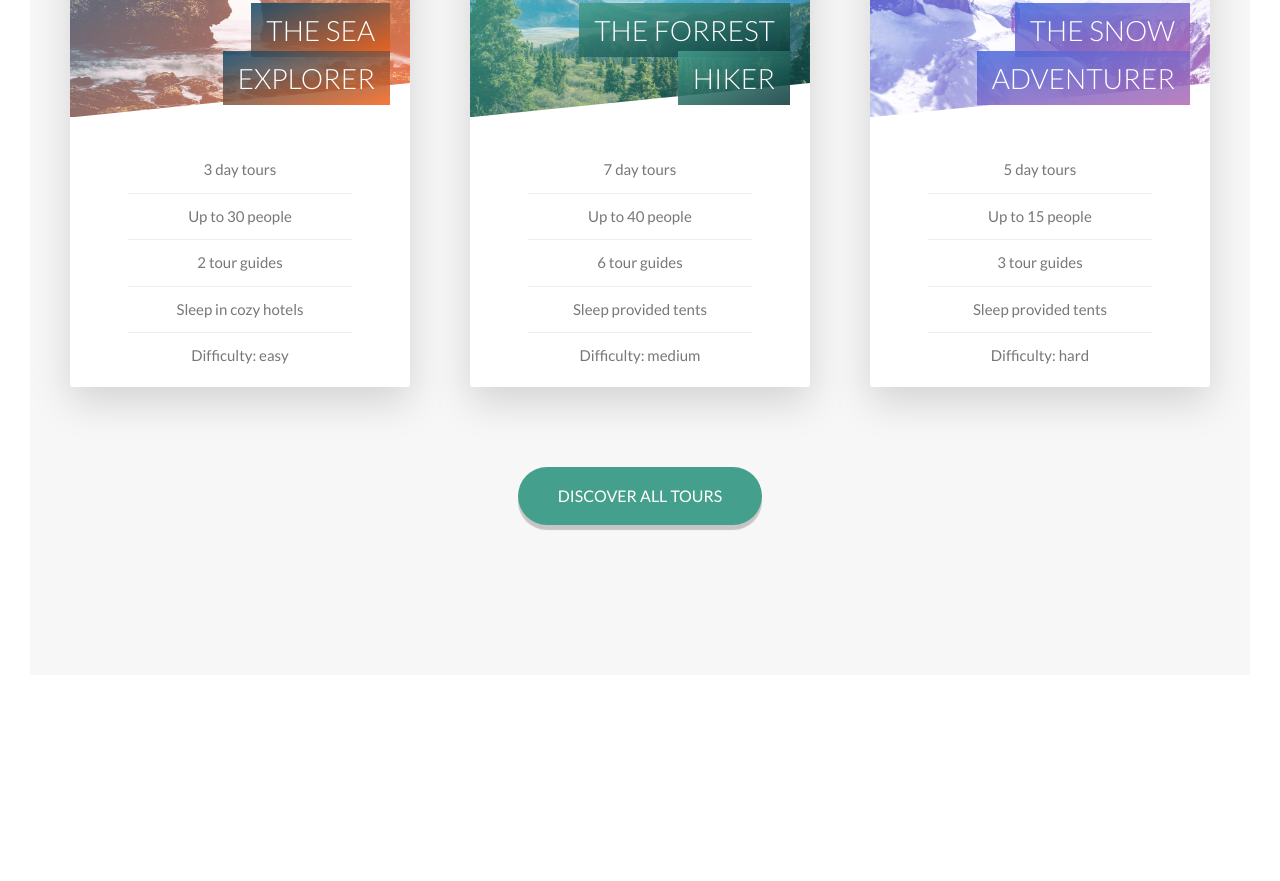
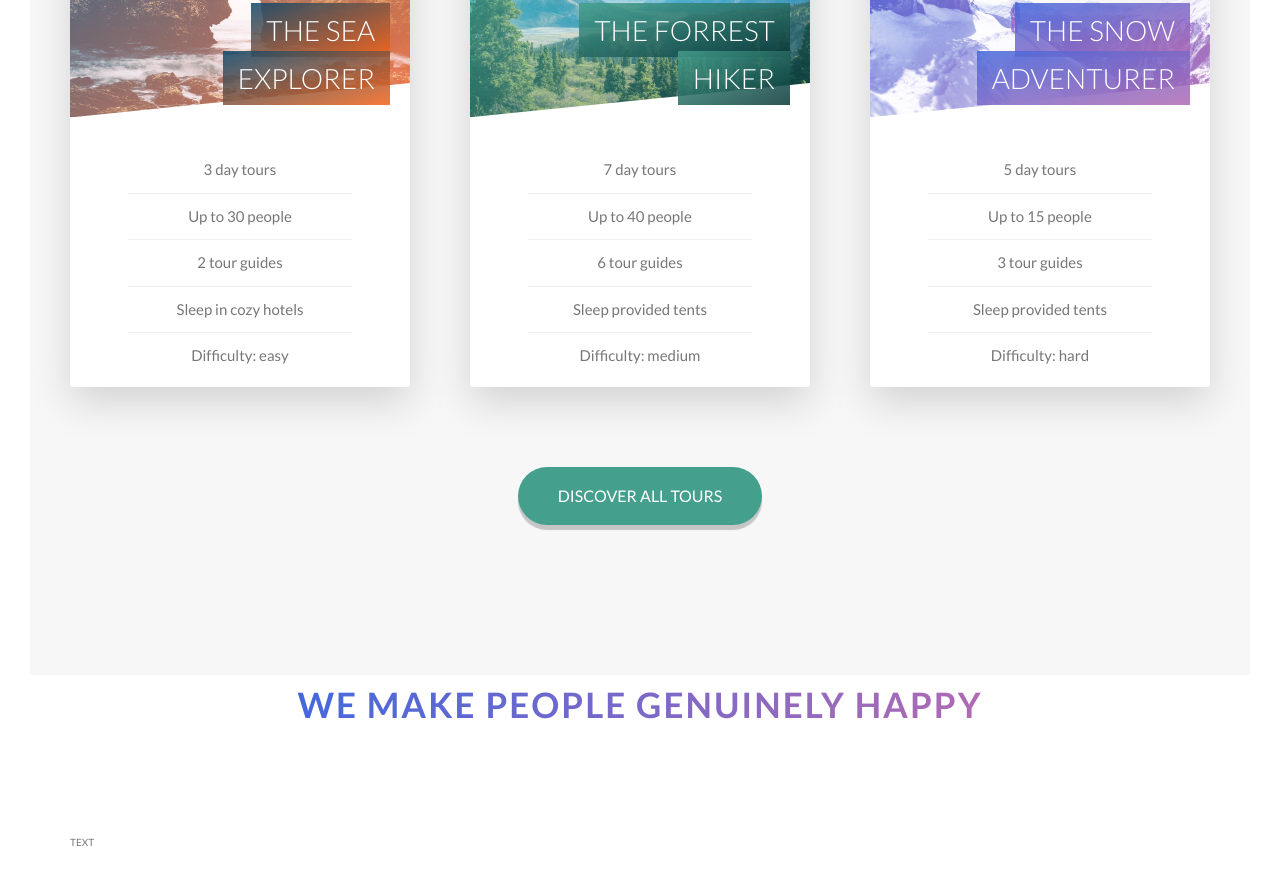
Before and after one commit to KrzysztofBalejko/advanced-CSS, a website: page index.html in a window 1280 px wide. Shown: the part 2760-3641 px from the top of the page. Before the commit the page ends 3465 px from the top, so only its background shows below. Drawn offline with Linux system fonts and the light colour scheme.

Commit message:
:building_construction: adding new section

```diff
--- a/index.html
+++ b/index.html
@@ -201,6 +201,19 @@
 
             </section>
 
+            <section class="section-stories">
+                <div class="u-center-text .u-margin-bottom-large">
+                    <h2 class="heading-secondary">
+                        We make people genuinely happy
+                    </h2>
+                </div>
+                <div class="row">
+                    <div class="story">
+                        TEXT
+                    </div>
+                </div>
+            </section>
+
         </main>
 
         <!-- <section class="grid-test">
```
